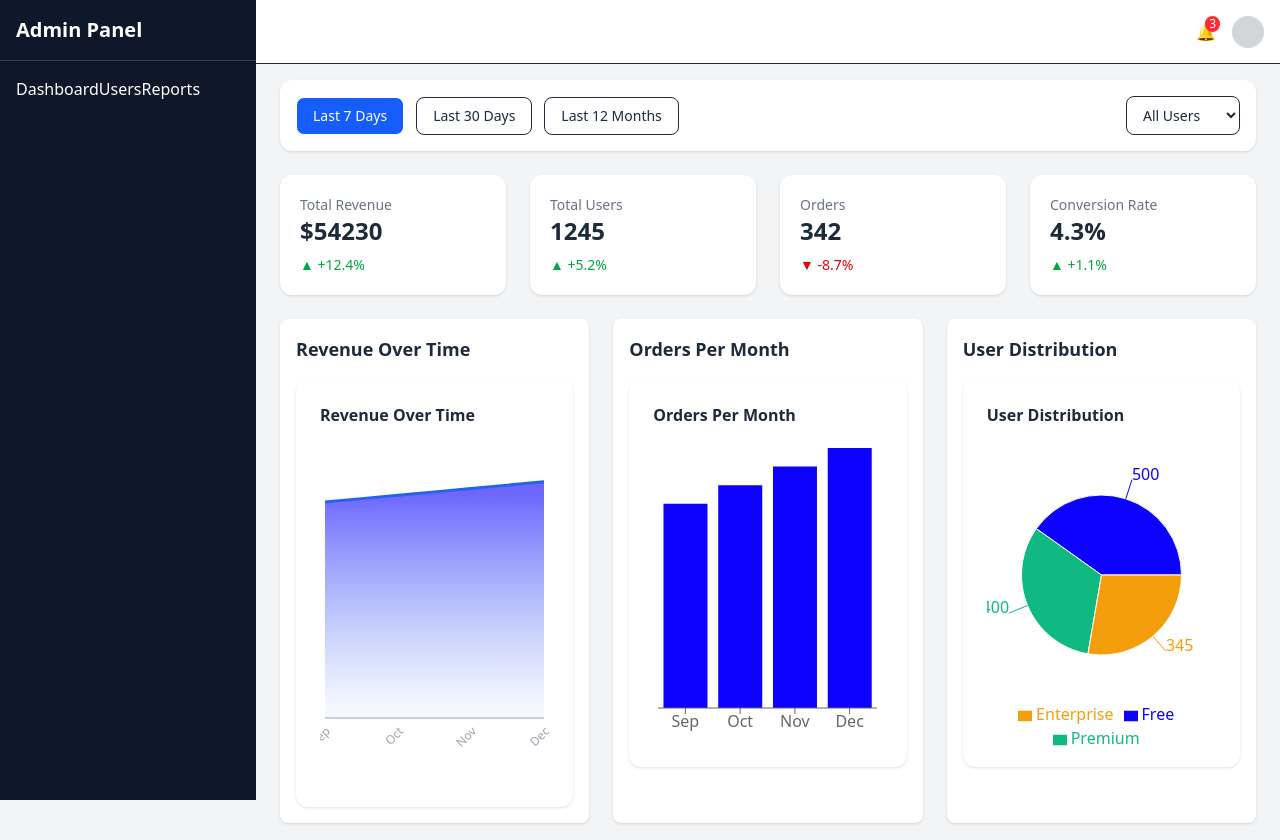
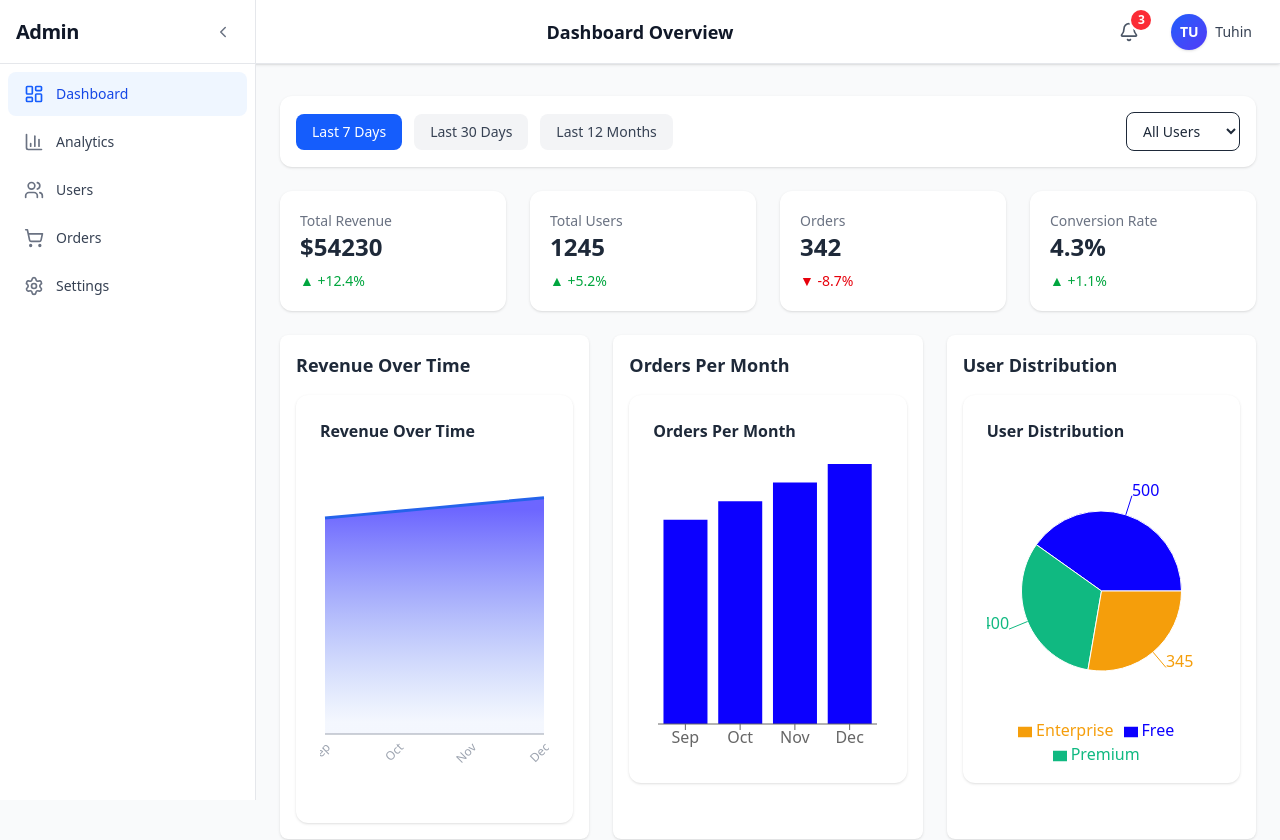
Before and after one commit to Deadless-Programmer/analytics-dashboard, a Next.js app: page / in a window 1280 px wide. Shown: the top 840 px of the page. Built offline with nearby package versions, Linux system fonts and the light colour scheme.

Commit message:
sidbar and header polish

```diff
--- a/app/page.tsx
+++ b/app/page.tsx
@@ -1,3 +1,5 @@
+// app/page.tsx
+
 "use client";
 
 import { useEffect, useState } from "react";
--- a/components/filters/FilterBar.tsx
+++ b/components/filters/FilterBar.tsx
@@ -1,32 +1,35 @@
+// components/filters/FilterBar.tsx
 "use client";
 
 import { useDispatch, useSelector } from "react-redux";
+import { RootState } from "@/redux/store";
 import { setFilter, setUserType } from "@/redux/features/dashboardSlice";
-import { RootState } from "@/redux/store";
+import clsx from "clsx";
 
-const filters = [
+const dateFilters = [
   { label: "Last 7 Days", value: "7d" },
   { label: "Last 30 Days", value: "30d" },
   { label: "Last 12 Months", value: "12m" },
-];
+] as const;
 
 export default function FilterBar() {
   const dispatch = useDispatch();
   const { filter, userType } = useSelector(
-    (state: RootState) => state.dashboard
+    (state: RootState) => state.dashboard,
   );
 
   return (
-    <div className="flex flex-wrap items-center gap-3 bg-white p-4 rounded-xl shadow">
-      {filters.map((f) => (
+    <div className="flex  flex-wrap items-center gap-3 bg-white p-4 mt-8 rounded-xl shadow">
+      {dateFilters.map((f) => (
         <button
           key={f.value}
           onClick={() => dispatch(setFilter(f.value))}
-          className={`px-4 py-2 rounded-lg text-sm border transition ${
+          className={clsx(
+            "px-4 py-2 rounded-lg text-sm font-medium transition",
             filter === f.value
               ? "bg-blue-600 text-white"
-              : "bg-white hover:bg-gray-100"
-          }`}
+              : "bg-gray-100 text-gray-700 hover:bg-gray-200",
+          )}
         >
           {f.label}
         </button>
@@ -34,8 +37,8 @@ export default function FilterBar() {
 
       <select
         value={userType}
-        onChange={(e) => dispatch(setUserType(e.target.value))}
-        className="ml-auto border rounded-lg px-3 py-2 text-sm"
+        onChange={(e) => dispatch(setUserType(e.target.value as "all" | "free" | "premium" | "enterprise"))}
+        className="ml-auto border rounded-lg px-3 py-2 text-sm focus:outline-none focus:ring-2 focus:ring-blue-400"
       >
         <option value="all">All Users</option>
         <option value="free">Free</option>
--- a/components/layout/DashboardLayout.tsx
+++ b/components/layout/DashboardLayout.tsx
@@ -1,38 +1,49 @@
 "use client";
 
-import { useState } from "react";
-import Sidebar from "./Sidebar";
-import Header from "./Header";
+import Sidebar from "@/components/layout/Sidebar";
+import Header from "@/components/layout/Header";
+import clsx from "clsx";
+import { useSelector } from "react-redux";
+import { RootState } from "@/redux/store";
 
 export default function DashboardLayout({
   children,
 }: {
   children: React.ReactNode;
 }) {
-  const [mobileSidebar, setMobileSidebar] = useState(false);
+  const isSidebarOpen = useSelector((state: RootState) => state.ui.sidebarOpen);
 
   return (
-    <div className="min-h-screen bg-gray-100">
-      {/* Sidebar Desktop */}
-      <div className="hidden md:block">
+    <div className="flex min-h-screen bg-gray-50">
+      {/* Sidebar */}
+      <div
+        className={clsx(
+          "sidebar-container transition-all duration-300 ease-in-out",
+          "fixed inset-y-0 left-0 z-50 w-64 md:static md:w-auto",
+          isSidebarOpen ? "translate-x-0" : "-translate-x-full md:translate-x-0"
+        )}
+      >
         <Sidebar />
       </div>
 
-      {/* Sidebar Mobile */}
-      {mobileSidebar && (
-        <div className="fixed inset-0 z-50 bg-black/30">
-          <div className="w-64 bg-white h-full">
-            <Sidebar />
-          </div>
-        </div>
+
+      {isSidebarOpen && (
+        <div
+          className="fixed inset-0 z-40 bg-black/40 md:hidden"
+          onClick={() => {
+
+          }}
+        />
       )}
 
-      {/* Main */}
-      <div className="md:ml-64">
-        <Header onMenuClick={() => setMobileSidebar(true)} />
+      {/* Main Content */}
+      <div className="flex flex-col flex-1 min-h-screen">
+        <Header />
 
-        <main className="pt-20 px-4 md:px-6">
-          {children}
+        <main className="flex-1 pt-16 px-4 pb-8 md:px-6">
+          <div className="mx-auto max-w-7xl w-full space-y-8">
+            {children}
+          </div>
         </main>
       </div>
     </div>
--- a/components/layout/Header.tsx
+++ b/components/layout/Header.tsx
@@ -1,50 +1,81 @@
+// app/components/layout/Header.tsx
+
 "use client";
 
 import { useState } from "react";
+import { Bell, Menu} from "lucide-react";
+import { useDispatch} from "react-redux";
 
-export default function Header({
-  onMenuClick,
-}: {
-  onMenuClick: () => void;
-}) {
-  const [open, setOpen] = useState(false);
+import { openSidebar,  } from "@/redux/features/uiSlice";
+
+export default function Header() {
+  const dispatch = useDispatch();
+
+  const [dropdownOpen, setDropdownOpen] = useState(false);
 
   return (
-    <header className="fixed top-0 left-0 right-0 h-16 bg-white border-b flex items-center justify-between px-4 z-30">
-      {/* Mobile menu */}
-      <button onClick={onMenuClick} className="md:hidden text-xl">
-        ☰
+    <header className="fixed top-0 left-0 right-0 z-30 h-16 bg-white border-b border-gray-200 shadow-sm">
+      <div className="relative flex h-full items-center px-4 md:px-6">
+        {/* Left: Mobile Menu */}
+        <button
+          onClick={() => dispatch(openSidebar())}
+          className="p-2 -ml-2 text-gray-600 hover:bg-gray-100 rounded-lg md:hidden"
+          aria-label="Open sidebar"
+        >
+          <Menu size={24} />
         </button>
 
-      <h1 className="font-semibold text-lg hidden md:block">
+
+        <div className="absolute left-1/2 top-1/2 -translate-x-1/2 -translate-y-1/2 flex items-center gap-4">
+          <h1 className="text-lg font-semibold text-gray-900 whitespace-nowrap">
             Dashboard Overview
           </h1>
 
-      <div className="flex items-center gap-4 relative">
-        {/* Notification */}
-        <div className="relative cursor-pointer">
-          🔔
-          <span className="absolute -top-1 -right-1 bg-red-500 text-white text-xs rounded-full px-1">
+
+        </div>
+
+        {/* Right: Notification + User */}
+        <div className="ml-auto flex items-center gap-5">
+          <button
+            className="relative p-2 text-gray-600 hover:bg-gray-100 rounded-full transition-colors"
+            aria-label="Notifications"
+          >
+            <Bell size={20} />
+            <span className="absolute -top-1 -right-1 flex h-5 w-5 items-center justify-center rounded-full bg-red-500 text-xs font-bold text-white ring-2 ring-white">
               3
             </span>
+          </button>
+
+          <div className="relative">
+            <button
+              onClick={() => setDropdownOpen(!dropdownOpen)}
+              className="flex items-center gap-2 hover:bg-gray-100 rounded-full p-1 transition-colors"
+              aria-expanded={dropdownOpen}
+            >
+              <div className="h-9 w-9 rounded-full bg-linear-to-br from-blue-600 to-indigo-600 flex items-center justify-center text-white font-semibold text-sm shadow-sm">
+                TU
               </div>
+              <span className="hidden md:block text-sm font-medium text-gray-700">Tuhin</span>
+            </button>
 
-        {/* Avatar */}
-        <div
-          onClick={() => setOpen(!open)}
-          className="w-8 h-8 rounded-full bg-gray-300 cursor-pointer"
-        />
-
-        {open && (
-          <div className="absolute right-0 top-12 w-40 bg-white border rounded-lg shadow-md">
-            <p className="px-4 py-2 hover:bg-gray-100 cursor-pointer">
+            {dropdownOpen && (
+              <div className="absolute right-0 top-12 w-64 bg-white rounded-xl shadow-2xl border border-gray-200 overflow-hidden z-50">
+                <div className="px-5 py-4 border-b bg-gray-50">
+                  <p className="font-medium text-gray-900">Tuhin</p>
+                  <p className="text-sm text-gray-500 mt-0.5">tuhin@example.com</p>
+                </div>
+                <div className="py-1">
+                  <button className="w-full px-5 py-2.5 text-left text-sm text-gray-700 hover:bg-gray-50 transition-colors">
                     Profile
-            </p>
-            <p className="px-4 py-2 hover:bg-gray-100 cursor-pointer">
-              Logout
-            </p>
+                  </button>
+                  <button className="w-full px-5 py-2.5 text-left text-sm text-red-600 hover:bg-red-50 transition-colors">
+                    Log out
+                  </button>
+                </div>
               </div>
             )}
+          </div>
+        </div>
       </div>
     </header>
   );
--- a/components/layout/Sidebar.tsx
+++ b/components/layout/Sidebar.tsx
@@ -1,43 +1,128 @@
+// app/components/layout/Sidebar.tsx
+
 "use client";
 
-import Link from "next/link";
 import { useDispatch, useSelector } from "react-redux";
 import { RootState } from "@/redux/store";
-import { closeSidebar } from "@/redux/features/uiSlice";
+import { toggleSidebar, closeSidebar } from "@/redux/features/uiSlice";
+import {
+  LayoutDashboard,
+  BarChart3,
+  Users,
+  ShoppingCart,
+  Settings,
+  ChevronLeft,
+  ChevronRight,
+  X,
+} from "lucide-react";
+import clsx from "clsx";
+import Link from "next/link";
+import { usePathname } from "next/navigation";
+
+const menuItems = [
+  { label: "Dashboard", icon: LayoutDashboard, href: "/" },
+  { label: "Analytics", icon: BarChart3, href: "/analytics" },
+  { label: "Users", icon: Users, href: "/users" },
+  { label: "Orders", icon: ShoppingCart, href: "/orders" },
+  { label: "Settings", icon: Settings, href: "/settings" },
+];
 
 export default function Sidebar() {
   const dispatch = useDispatch();
-  const sidebarOpen = useSelector(
-    (state: RootState) => state.ui.sidebarOpen
-  );
+  const pathname = usePathname();
+  const isOpen = useSelector((state: RootState) => state.ui.sidebarOpen);
+
+
+  const isCollapsed = !isOpen;
 
   return (
     <>
-      {/* Mobile overlay */}
-      {sidebarOpen && (
-        <div
-          onClick={() => dispatch(closeSidebar())}
-          className="fixed inset-0 bg-black/40 z-30 md:hidden"
-        />
-      )}
+      {/* Mobile overlay / backdrop */}
 
+
+      {/* Sidebar */}
       <aside
-        className={`
-          fixed top-0 left-0 z-40 h-full bg-slate-900 text-white
-          transition-all duration-300
-          ${sidebarOpen ? "w-64" : "w-0"}
-          md:w-64
-          ${sidebarOpen ? "translate-x-0" : "-translate-x-full"}
-        `}
+        className={clsx(
+          // Base styles
+          "fixed top-16 left-0 z-50 h-[calc(100vh-4rem)] bg-white border-r border-gray-200",
+          "transition-transform duration-300 ease-in-out",
+          // Mobile behavior
+          "w-72",
+          isOpen ? "translate-x-0" : "-translate-x-full",
+          // Desktop behavior
+          "md:static md:top-0 md:h-screen md:translate-x-0 md:transition-none",
+          isCollapsed ? "md:w-16" : "md:w-64"
+        )}
       >
-        <div className="p-4 text-xl font-bold border-b border-slate-700">
-          Admin Panel
+        {/* Header section */}
+        <div className="flex h-16 items-center justify-between border-b border-gray-200 px-4">
+          {/* Logo / Title */}
+          {!isCollapsed && (
+            <span className="text-xl font-bold text-gray-900 tracking-tight">
+              Admin
+            </span>
+          )}
+
+          {/* Desktop collapse toggle */}
+          <button
+            onClick={(e) => {
+              e.stopPropagation();
+              dispatch(toggleSidebar());
+            }}
+            className="hidden md:flex items-center justify-center w-8 h-8 rounded-full text-gray-500 hover:bg-gray-100 transition-colors"
+            aria-label={isCollapsed ? "Expand sidebar" : "Collapse sidebar"}
+          >
+            {isCollapsed ? <ChevronRight size={18} /> : <ChevronLeft size={18} />}
+          </button>
+
+          {/* Mobile close button */}
+          <button
+            onClick={(e) => {
+              e.stopPropagation();
+              dispatch(closeSidebar());
+            }}
+            className="md:hidden flex items-center justify-center w-10 h-10 text-gray-700 hover:text-gray-900 transition-colors"
+            aria-label="Close sidebar"
+          >
+            <X size={24} />
+          </button>
         </div>
 
-        <nav className="p-4 space-y-3">
-          <Link href="/">Dashboard</Link>
-          <Link href="/users">Users</Link>
-          <Link href="/reports">Reports</Link>
+        {/* Menu items */}
+        <nav className="mt-2 px-2 space-y-1">
+          {menuItems.map((item) => {
+            const isActive = pathname === item.href;
+
+            return (
+              <Link
+                key={item.label}
+                href={item.href}
+                onClick={() => {
+
+                  if (window.innerWidth < 768) {
+                    dispatch(closeSidebar());
+                  }
+                }}
+                className={clsx(
+                  "group flex items-center gap-3 px-4 py-3 rounded-lg text-sm font-medium transition-colors",
+                  isActive
+                    ? "bg-blue-50 text-blue-700"
+                    : "text-gray-700 hover:bg-gray-100 hover:text-gray-900",
+                  isCollapsed && "justify-center px-3"
+                )}
+                title={isCollapsed ? item.label : undefined}
+              >
+                <item.icon
+                  size={20}
+                  className={clsx(
+                    "shrink-0",
+                    isActive ? "text-blue-600" : "text-gray-500 group-hover:text-gray-700"
+                  )}
+                />
+                {!isCollapsed && <span>{item.label}</span>}
+              </Link>
+            );
+          })}
         </nav>
       </aside>
     </>
--- a/redux/features/dashboardSlice.ts
+++ b/redux/features/dashboardSlice.ts
@@ -1,6 +1,12 @@
-import { createSlice } from "@reduxjs/toolkit";
+// redux/features/dashboardSlice.ts
+import { createSlice, PayloadAction } from "@reduxjs/toolkit";
 
-const initialState = {
+interface DashboardState {
+  filter: "7d" | "30d" | "12m";
+  userType: "all" | "free" | "premium" | "enterprise";
+}
+
+const initialState: DashboardState = {
   filter: "7d",
   userType: "all",
 };
@@ -9,10 +15,10 @@ const dashboardSlice = createSlice({
   name: "dashboard",
   initialState,
   reducers: {
-    setFilter(state, action) {
+    setFilter(state, action: PayloadAction<DashboardState["filter"]>) {
       state.filter = action.payload;
     },
-    setUserType(state, action) {
+    setUserType(state, action: PayloadAction<DashboardState["userType"]>) {
       state.userType = action.payload;
     },
   },
--- a/redux/features/uiSlice.ts
+++ b/redux/features/uiSlice.ts
@@ -1,3 +1,4 @@
+// redux/features/uiSlice.ts
 import { createSlice } from "@reduxjs/toolkit";
 
 interface UIState {
@@ -12,13 +13,13 @@ const uiSlice = createSlice({
   name: "ui",
   initialState,
   reducers: {
-    toggleSidebar: (state) => {
+    toggleSidebar(state) {
       state.sidebarOpen = !state.sidebarOpen;
     },
-    closeSidebar: (state) => {
+    closeSidebar(state) {
       state.sidebarOpen = false;
     },
-    openSidebar: (state) => {
+    openSidebar(state) {
       state.sidebarOpen = true;
     },
   },
--- a/redux/store.ts
+++ b/redux/store.ts
@@ -1,13 +1,14 @@
 import { configureStore } from "@reduxjs/toolkit";
+import uiReducer from "./features/uiSlice";
 import dashboardReducer from "./features/dashboardSlice";
-import uiReducer from "./features/uiSlice";
 
 export const store = configureStore({
   reducer: {
+    ui: uiReducer,
     dashboard: dashboardReducer,
-    ui: uiReducer,
   },
 });
 
+// TypeScript-এর জন্য
 export type RootState = ReturnType<typeof store.getState>;
 export type AppDispatch = typeof store.dispatch;
```
Also changed, not shown: app/globals.css (+0 -24 lines), redux/slices/uiSlice.ts (deleted). Lines whose indentation alone changed are shown as unchanged.
